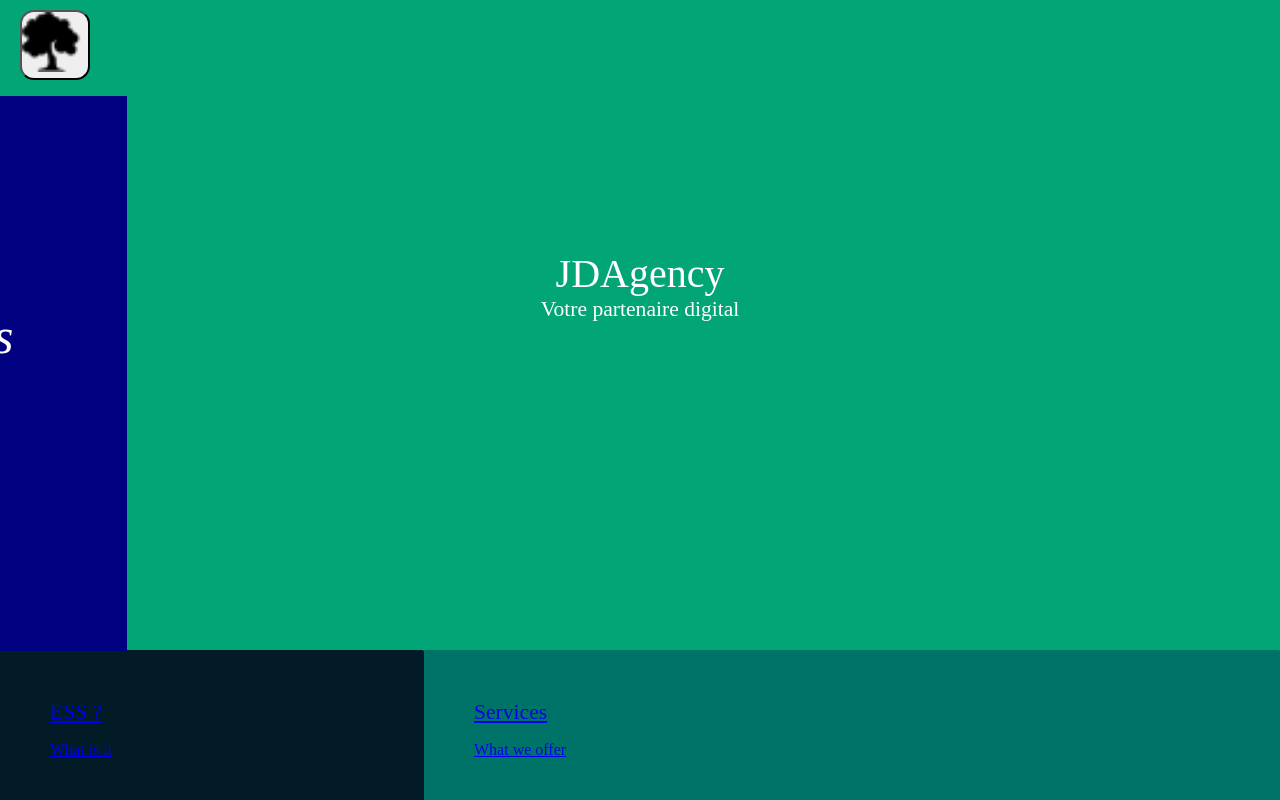
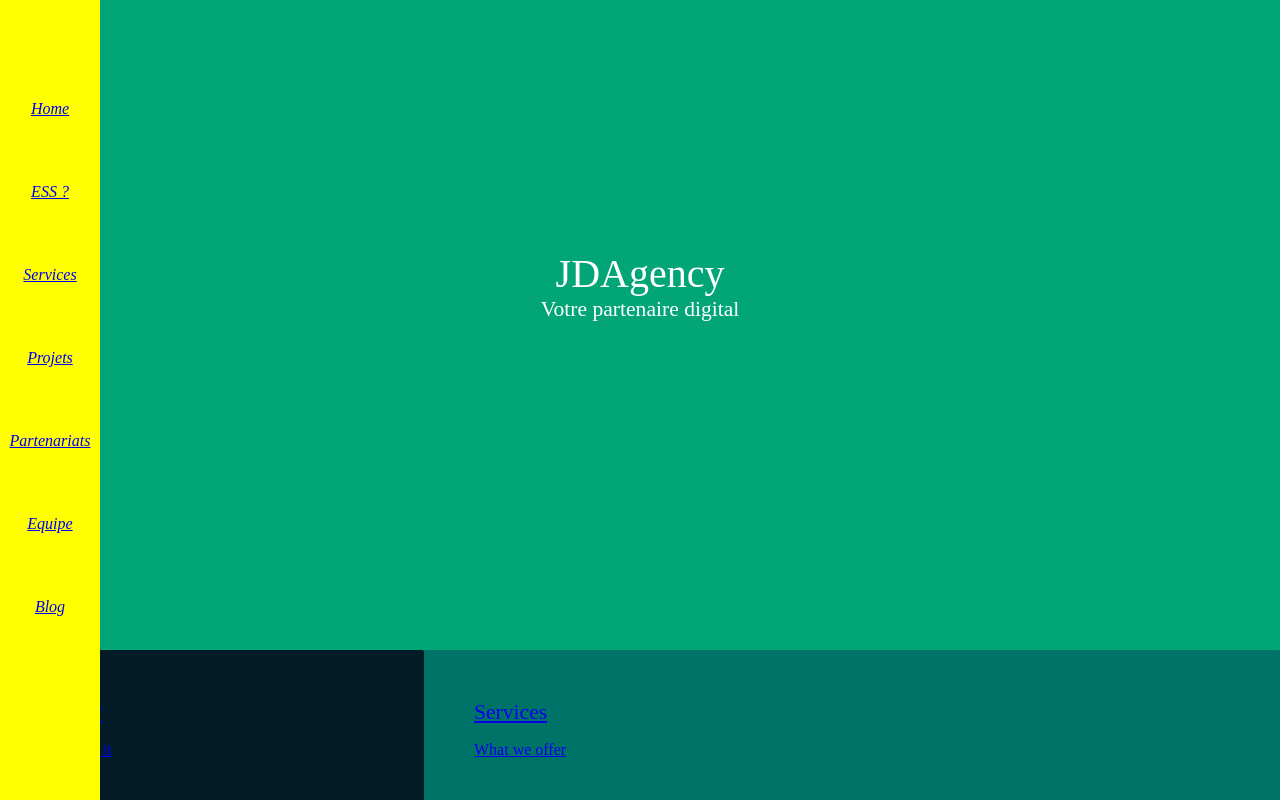
Before and after one commit to ChrisCo31/Promethee, a Gatsby app: page / in a window 1280 px wide. Shown: the top 800 px of the page. Built offline with nearby package versions, Linux system fonts and the light colour scheme.

Commit message:
Menu Lateral V_2

```diff
--- a/src/assets/css/menu.css
+++ b/src/assets/css/menu.css
@@ -1,66 +1,60 @@
-
-#open-menu {
-	background-image: url('logo.png');
-	background-repeat: no-repeat;
-	background-size: 60px;
-	margin-top: 10px;
-	border-radius: 20%;
-  left: -300px;
-  position: absolute;
-  width:70px;
-  height: 70px;
-	transform: translateX(320px);
-  cursor: pointer;
-}
-#block-menu {
-	width: 340px;
-	height: 555px;
-	background-color: navy;
+#detection
+{
+  width:100px;
+  margin:0px;
+  padding:0px;
+  position:fixed;
+  top:0px;
+  left:0px;
+  height:100vh;
+  opacity:0;
 }
 
-#lateral-menu {
-  position: absolute;
-  left: -10%;
-  top: 80px;
-  width: 50px;
-  height: 100%;
-  z-index: 100;
-  transition: all 0.3s ease-in-out;
-  transform: translateX(-85px);
+.menu
+{
+	padding:0;
+  margin:0;
+  text-align:center;
+  display:inline-block;
+  position:fixed;
+  top:0px;
+  left:-100px;
+  height:100vh;
+  width:100px;
+	background: yellow;
+	color: black;
+  transition:all 0.5s;
+  -webkit-transition:all 0.5s;
 }
 
-
-#open-menu:hover + #lateral-menu{
-  transition: all 0.6s ease-in-out;
-  transform: translateX(250%);
+#detection:hover ~.menu
+{
+  left:0px;
 }
 
-#lateral-menu:hover {
-  transition: all 0.6s ease-in-out;
-  transform: translateX(250%);
+.menu:hover
+{
+  left:0px;
 }
 
-#lateral-menu .menu-item {
-  background:navy;
-  position: relative;
-	padding: 15px;
-  width: 300px;
-  height: 50px;
-  cursor: pointer;
+#home {
+	padding-top: 100px;
 }
-
-.icons {
-  display: inline-block;
-  line-height: 0.6;
-  direction: ltr;
-	color: white;
-
-	padding: 20px;
-  margin-left: 25px;
+#es {
+	padding-top: 50px;
 }
-li i {
-	font-size:1px;
+#services {
+	padding-top: 50px;
 }
-li:hover i{
-		color: rgba(23,170,114,1);
+#projets {
+	padding-top: 50px;
 }
+#partenariats {
+	padding-top: 50px;
+}
+#equipe {
+	padding-top: 50px;
+}
+#blog {
+	padding-top: 50px;
+}
--- a/src/components/Menu.js
+++ b/src/components/Menu.js
@@ -3,20 +3,17 @@ import { Link } from 'gatsby'
 
 
 const Menu = (props) => (
-    <div className="navBar">
-       <button id="open-menu"><Link to="/"></Link></button>
-
-                <ul id="lateral-menu">
-                    <div id="block-menu">
-                        <li class="menu-item draw" onclick="/"><Link to="/"><i class="icons">Home</i></Link></li>
-                        <li class="menu-item draw" onclick="/ess"><Link to="/ess"><i class="icons">ESS ?</i></Link></li>
-                        <li class="menu-item draw" onclick="/prestations"><Link to="/prestations"><i class="icons">Services</i></Link></li>
-                        <li class="menu-item draw" onclick="/realisations"><Link to="/realisations"><i class="icons">Projets</i></Link></li>
-                        <li class="menu-item draw" onclick="/equipe"><Link to="/equipe"><i class="icons">Equipe</i></Link></li>
-                        <li class="menu-item draw" onclick="/blog"><Link to="/blog"><i class="icons">Blog</i></Link></li>
-                    </div>
-                </ul>
-
+    <div className="test">
+       <div id='detection'></div>
+        <ul className='menu'>
+            <li id='home'><Link to="/"><i >Home</i></Link></li>
+            <li id='es'><Link to="/ess"><i>ESS ?</i></Link></li>
+            <li id='services'><Link to="/prestations"><i>Services</i></Link></li>
+            <li id='projets'><Link to="/realisations"><i>Projets</i></Link></li>
+            <li id='partenariats'><Link to="/partenariats"><i>Partenariats</i></Link></li>
+            <li id='equipe'><Link to="/equipe"><i>Equipe</i></Link></li>
+            <li id='blog'><Link to="/blog"><i>Blog</i></Link></li>
+        </ul>
 	</div>
 );
 export default Menu;
```
